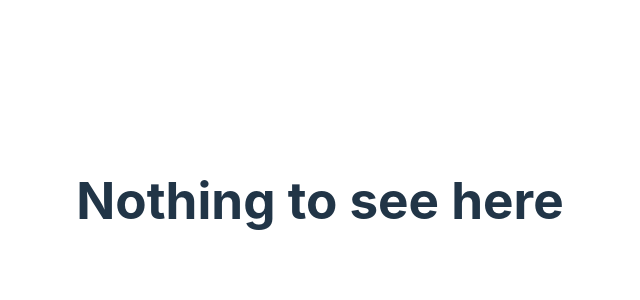
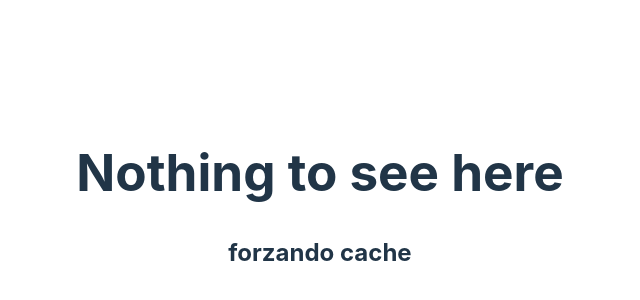
Before and after one commit to KinuQ/kinuqmono, a React (Vite) app in the folder apps/placeholderapp/: page / in a window 1280 px wide. Shown: the part 200-500 px from the top of the page, without its empty margins (320-960 px from the left). Built offline with nearby package versions, Linux system fonts and the light colour scheme.

Commit message:
force cache

```diff
--- a/apps/placeholderapp/src/App.tsx
+++ b/apps/placeholderapp/src/App.tsx
@@ -4,6 +4,7 @@ function App() {
 	return (
 		<>
 			<h1>Nothing to see here</h1>
+			<h2>forzando cache</h2>
 		</>
 	);
 }
```
